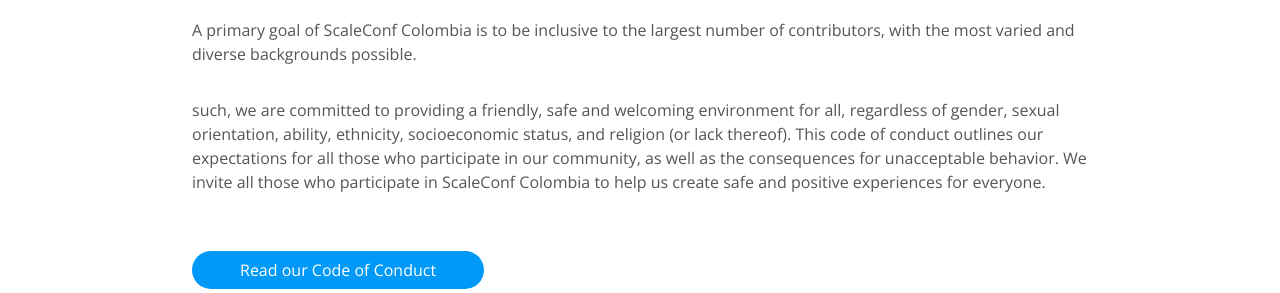
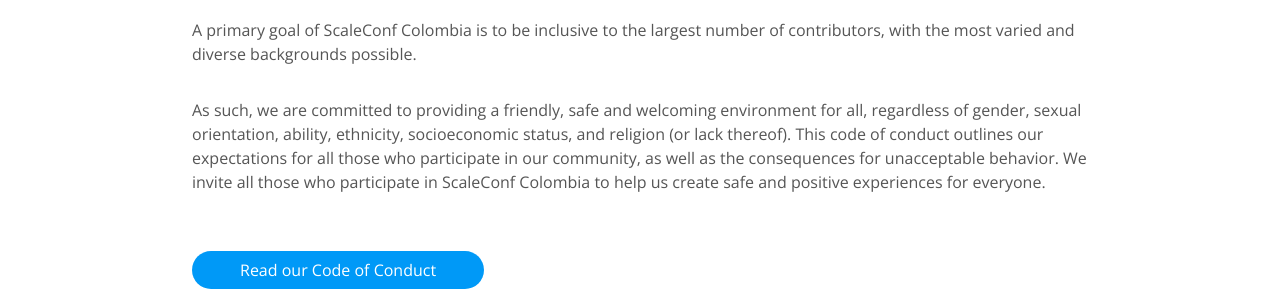
Before and after one commit to ScaleConfCo/-scaleconfco-website-2018, a Jekyll site: the page built from index.html, in a window 1280 px wide and 1400 px high, scrolled down 836 px. Shown: the part 695-988 px from the top of the window. Built offline with Jekyll 4.4.1, drawn with Linux system fonts in a browser that asks for light colours; nearby versions of some CDN libraries.

Commit message:
Typo fixed

```diff
--- a/_includes/page.html
+++ b/_includes/page.html
@@ -62,7 +62,7 @@
 <section id="codeOfConduct">
     <h2 class="bold">Code of Conduct</h2>
     <p>A primary goal of ScaleConf Colombia is to be inclusive to the largest number of contributors, with the most varied and diverse backgrounds possible.</p>
-    <p>such, we are committed to providing a friendly, safe and welcoming environment for all, regardless of gender, sexual orientation, ability, ethnicity, socioeconomic status, and religion (or lack thereof). This code of conduct outlines our expectations for all those who participate in our community, as well as the consequences for unacceptable behavior. We invite all those who participate in ScaleConf Colombia to help us create safe and positive experiences for everyone.</p>
+    <p>As such, we are committed to providing a friendly, safe and welcoming environment for all, regardless of gender, sexual orientation, ability, ethnicity, socioeconomic status, and religion (or lack thereof). This code of conduct outlines our expectations for all those who participate in our community, as well as the consequences for unacceptable behavior. We invite all those who participate in ScaleConf Colombia to help us create safe and positive experiences for everyone.</p>
     <p>
         <a href="https://github.com/ScaleConfCo/code-of-conduct" class="blueButton">Read our Code of Conduct</a>
     </p>
--- a/css/main.css
+++ b/css/main.css
@@ -319,6 +319,7 @@
     width: 100%;
     height: 1.5rem;
     background-image: linear-gradient(90deg, #57FF9F, #068EFF);
+    margin-bottom: 1rem;
 }
 
 section.svg {
```
